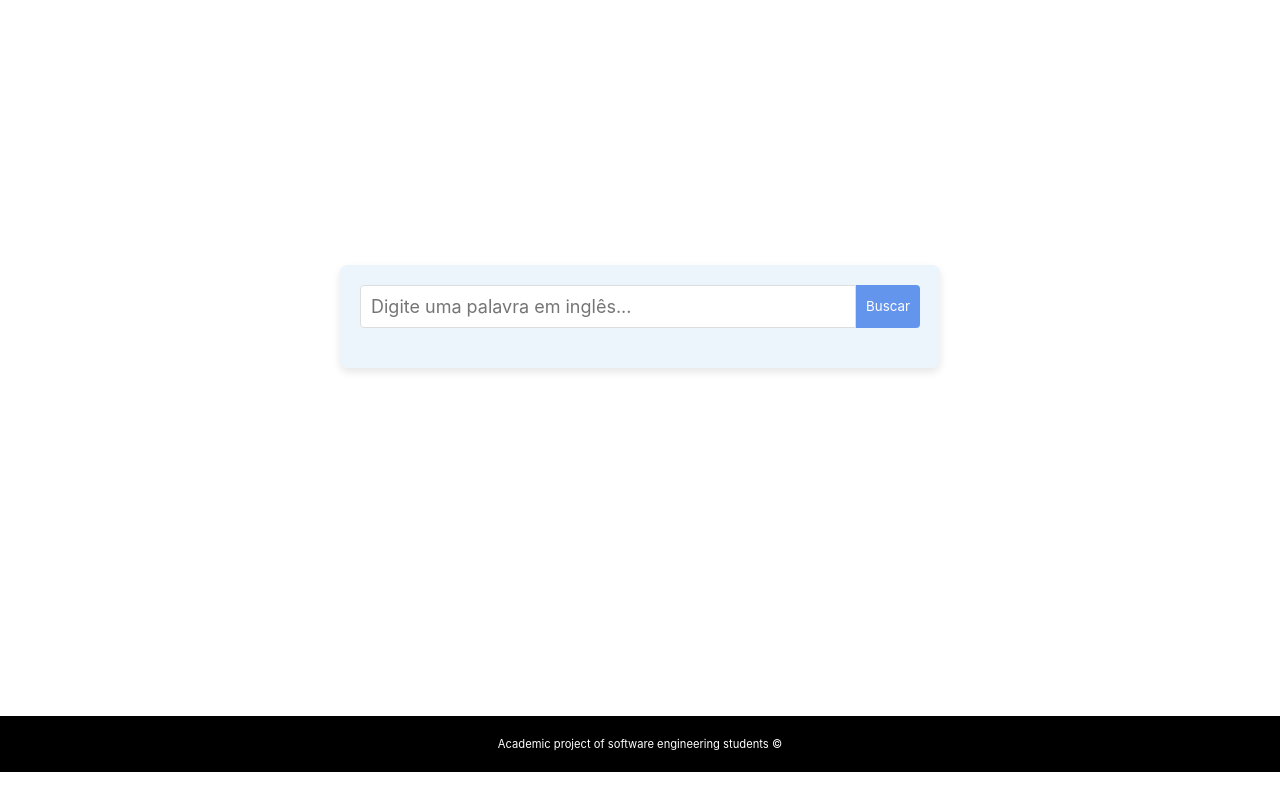
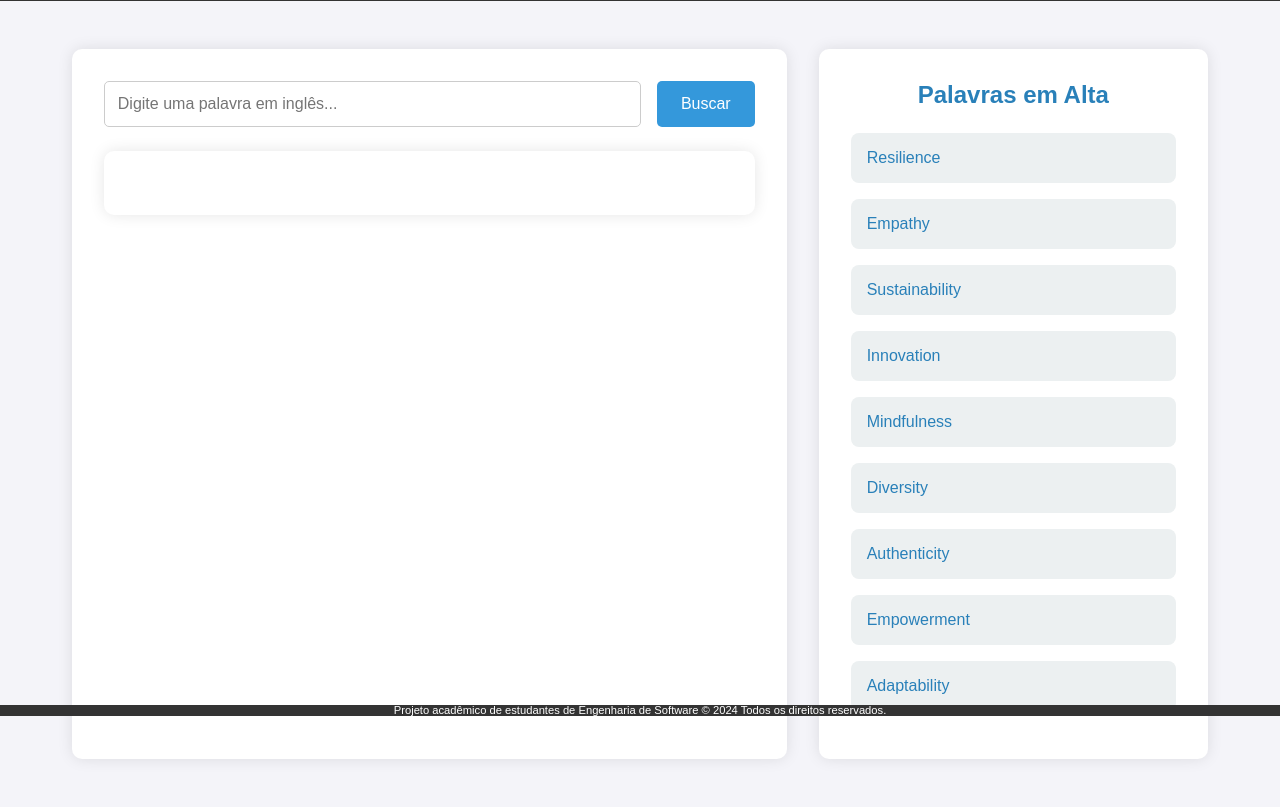
Before and after one commit to italodavii/Dicionario-Online-de-Ingles, a plain HTML site: page index.html in a window 1280 px wide. Shown: the part 84-891 px from the top of the page. Before the commit the page ends 856 px from the top, so only its background shows below. Drawn offline with Linux system fonts and the light colour scheme.

Commit message:
Reformulação completa da página

```diff
--- a/index.html
+++ b/index.html
@@ -1,34 +1,35 @@
 <!DOCTYPE html>
-<html lang="en">
+<html lang="pt-br">
 <head>
     <meta charset="UTF-8">
     <meta name="viewport" content="width=device-width, initial-scale=1.0">
-  <title>Dicionário Inglês</title>
+    <title>Dicionário Online de Inglês</title>
     <link rel="stylesheet" href="style.css">
-  <script src="script.js"></script>
 </head>
 <body>
     <header>
-    <img src="dictionary.png" alt="logo">
-    <h1>Dicionário de Inglês</h1>
+        <h1><img src="dictionary.png" alt="logo">Dicionário Online de Inglês</h1>
     </header>
-
-  <section>
     <div class="container">
-
+        <div class="search-container">
             <div class="input-group">
-        <input type="text" id="wordInput" placeholder="Digite uma palavra em inglês...">
+                <input type="text" id="wordInput" placeholder="Digite uma palavra em inglês..." onkeydown="if(event.key === 'Enter') buscarPalavra()">
                 <button onclick="buscarPalavra()">Buscar</button>
             </div>
+            <div class="result-container" id="resultContainer"></div>
+        </div>
 
-      <div class="result" id="resultContainer">
-        <!-- Tradução, significado e exemplo estão aqui -->
+        <div class="list-up">
+            <h2>Palavras em Alta</h2>
+            <!-- Botões serão gerados aqui pelo JavaScript -->
         </div>
+
     </div>
-  </section>
 
     <footer>
-  <p>Academic project of software engineering students ©</p>
+        <p>Projeto acadêmico de estudantes de Engenharia de Software © 2024 Todos os direitos reservados.</p>
     </footer>
+
+    <script src="script.js"></script>
 </body>
 </html>
--- a/script.js
+++ b/script.js
@@ -1,40 +1,86 @@
-const apiUrl = 'https://api.dictionaryapi.dev/api/v2/entries/en/';
+const apiUrl = "https://api.dictionaryapi.dev/api/v2/entries/en/"; // API de definições
+const translateUrl = "https://translate.googleapis.com/translate_a/single?client=gtx&sl=en&tl=pt&dt=t&q="; // API de tradução
 
-function buscarPalavra() {
-  const palavra = document.getElementById('wordInput').value;
-  fetch(`${apiUrl}${palavra}`)
-    .then(response => {
+function buscarPalavra(palavra = '') {
+    const inputPalavra = palavra || document.getElementById("wordInput").value;
+
+    // Primeira API - Definição da palavra
+    fetch(`${apiUrl}${inputPalavra}`)
+        .then((response) => {
             if (!response.ok) {
-        throw new Error('Erro na requisição');
+                throw new Error("Erro na requisição de definição");
             }
             return response.json();
         })
-    .then(data => {
+        .then((data) => {
             const significado = data[0].meanings[0].definitions[0].definition;
-      const exemploUso = data[0].meanings[0].definitions[0].example || 'Exemplo não disponível.';
+            const exemploUso = data[0].meanings[0].definitions[0].example || "Nenhum exemplo de uso encontrado.";
+            const categoriaGramatical = data[0].meanings[0].partOfSpeech || "Categoria gramatical não encontrada";
+            const sinônimos = data[0].meanings[0].synonyms || [];
+            const antônimos = data[0].meanings[0].antonyms || [];
+            const fonetica = data[0].phonetic || "Transcrição fonética não disponível";
 
-      traduzirPalavra(palavra, significado, exemploUso);
+            // Segunda API - Tradução da palavra
+            fetch(`${translateUrl}${encodeURIComponent(inputPalavra)}`)
+                .then((response) => response.json())
+                .then((data) => {
+                    const traducao = data[0][0][0];
+                    exibirResultado(inputPalavra, significado, exemploUso, traducao, sinônimos, antônimos, fonetica, categoriaGramatical);
                 })
-    .catch(error => {
-      console.error('Erro ao buscar dados:', error);
-      document.getElementById('resultContainer').innerHTML = '<p>Erro ao buscar dados. Tente novamente.</p>';
+                .catch((error) => {
+                    console.error("Erro ao traduzir:", error);
+                    document.getElementById("resultContainer").innerHTML = "<p>Erro ao traduzir a palavra.</p>";
+                });
+        })
+        .catch((error) => {
+            console.error("Erro ao buscar dados de definição:", error);
+            document.getElementById("resultContainer").innerHTML = "<p>Erro ao buscar dados de definição.<br>Verifique se a palavra esta correta e tente novamente.</p>";
         });
 }
 
-function traduzirPalavra(palavra, significado, exemploUso) {
-  const translateUrl = `https://translate.googleapis.com/translate_a/single?client=gtx&sl=en&tl=pt&dt=t&q=${encodeURIComponent(palavra)}`;
+function exibirResultado(palavra, significado, exemploUso, traducao, sinônimos, antônimos, fonetica, categoriaGramatical) {
+    // Convertendo sinônimos e antônimos para listas
+    const sinônimosLista = sinônimos.length > 0 ? sinônimos.join(', ') : "Nenhum sinônimo encontrado.";
+    const antônimosLista = antônimos.length > 0 ? antônimos.join(', ') : "Nenhum antônimo encontrado.";
 
-  fetch(translateUrl)
-    .then(response => response.json())
-    .then(data => {
-      const traducao = data[0][0][0];
-      let resultadoHTML = `<h2>Tradução:</h2><p>${traducao}</p>`;
-      resultadoHTML += `<h2>Significado:</h2><p>${significado}</p>`;
-      resultadoHTML += `<h2>Exemplo de Uso:</h2><p>${exemploUso}</p>`;
-      document.getElementById('resultContainer').innerHTML = resultadoHTML;
-    })
-    .catch(error => {
-      console.error('Erro ao traduzir:', error);
-      document.getElementById('resultContainer').innerHTML = '<p>Erro ao traduzir a palavra.</p>';
+    const resultadoHTML = `
+        <h2>Palavra: ${palavra}</h2>
+        <p><strong>Tradução:</strong> ${traducao}</p>
+        <p><strong>Significado:</strong> ${significado}</p>
+        <p><strong>Exemplo de uso:</strong> ${exemploUso}</p>
+        <p><strong>Categoria Gramatical:</strong> ${categoriaGramatical}</p>
+        <p><strong>Sinônimos:</strong> ${sinônimosLista}</p>
+        <p><strong>Antônimos:</strong> ${antônimosLista}</p>
+        <p><strong>Transcrição Fonética:</strong> ${fonetica}</p>
+    `;
+    document.getElementById("resultContainer").innerHTML = resultadoHTML;
+    document.getElementById("wordInput").value = ''; // Limpar o campo de input após a busca
+}
+
+// Para buscar ao pressionar Enter
+document.getElementById("wordInput").addEventListener("keypress", function(event) {
+    if (event.key === "Enter") {
+        buscarPalavra();
+    }
+});
+
+// Adicionar palavras no Em Alta
+const palavrasEmAlta = [
+    "Resilience", "Empathy", "Sustainability", "Innovation",
+    "Mindfulness", "Diversity", "Authenticity",
+    "Empowerment", "Adaptability"
+];
+
+function criarPalavrasEmAlta() {
+    const listUpContainer = document.querySelector('.list-up');
+
+    palavrasEmAlta.forEach(palavra => {
+        const button = document.createElement('button');
+        button.textContent = palavra;
+        button.onclick = () => buscarPalavra(palavra); // Adiciona a função de busca
+        listUpContainer.appendChild(button);
     });
 }
+
+// Chama a função quando o script for carregado
+criarPalavrasEmAlta();
--- a/style.css
+++ b/style.css
@@ -1,96 +1,145 @@
-*{
+* {
+    margin: 0;
     padding: 0;
-  margin: 0;
     box-sizing: border-box;
-  font-family: -apple-system, BlinkMacSystemFont, "Avenir Next", "Avenir",
-  "Segoe UI", "Lucida Grande", "Helvetica Neue", "Helvetica", "Fira Sans",
-  "Roboto", "Noto", "Droid Sans", "Cantarell", "Oxygen", "Ubuntu",
-  "Franklin Gothic Medium", "Century Gothic", "Liberation Sans", sans-serif;
 }
 
-header{
-  width: 100%;
-  height: 10vh;
-  background-color: black;
-  display: flex;
-  justify-content: center;
-  align-items: center;
-  position: fixed;
+body {
+    font-family: Arial, sans-serif;
+    background-color: #f4f4f9;
 }
 
-header img{
-  width: 3.5rem;
-  margin-right: 1rem;
-}
-
-header h1{
-  font-weight: bold;
-  letter-spacing: 0.6rem;
+header {
+    background-color: #333;
     color: white;
-}
-
-section{
-  width: 100%;
-  height: 100vh;
+    padding: 1.5rem;
     display: flex;
     justify-content: center;
     align-items: center;
 }
 
+header img{
+    width: 2rem;
+    margin-right: 0.8rem;
+}
+
+header h1{
+    display: flex;
+    align-items: center;
+}
+
 .container {
-  width: 100%;
-  max-width: 600px;
-  padding: 20px;
-  background-color: #fff;
-  border-radius: 8px;
-  box-shadow: 0 4px 8px rgba(0, 0, 0, 0.1);
-  background-color: #ecf4fc;
+    display: flex;
+    gap: 2rem;
+    max-width: 1200px;
+    margin: 3rem auto;
+    padding: 0 2rem;
+}
+
+.search-container {
+    flex: 2;
+    background-color: white;
+    padding: 2rem;
+    border-radius: 10px;
+    box-shadow: 0 0 15px rgba(0, 0, 0, 0.1);
 }
 
 .input-group {
     display: flex;
-  margin-bottom: 20px;
+    gap: 1rem;
+    margin-bottom: 1.5rem;
 }
 
-.input-group input {
-  flex: 1;
-  padding: 10px;
-  border: 1px solid #ddd;
-  border-radius: 4px 0 0 4px;
-  font-size: 18px;
+input {
+    padding: 0.8rem;
+    border-radius: 5px;
+    border: 1px solid #ccc;
+    font-size: 1rem;
+    width: 100%;
 }
 
-.input-group button {
-  padding: 10px;
+button {
+    padding: 0.8rem 1.5rem;
+    background-color: #3498db;
+    color: white;
     border: none;
-  background-color: #6495ED;
-  color: white;
-  border-radius: 0 4px 4px 0;
+    border-radius: 5px;
+    font-size: 1rem;
     cursor: pointer;
+    transition: background-color 0.3s;
 }
 
-.result {
-  margin-top: 20px;
+button:hover {
+    background-color: #2980b9;
 }
 
-.result h2 {
-  font-size: 17px;
-  margin-top: 15px;
-  color: #6495ED;
+.list-up {
+    background-color: white;
+    padding: 2rem;
+    border-radius: 10px;
+    box-shadow: 0 0 15px rgba(0, 0, 0, 0.1);
+    flex: 1;
 }
 
-.result p {
-  margin: 10px 0;
-  padding: 0;
+.list-up h2 {
+    font-size: 1.5rem;
+    margin-bottom: 1.5rem;
+    text-align: center;
+    color: #2980b9;
 }
 
-footer{
+.list-up button {
     width: 100%;
-  height: 7vh;
-  background-color: black;
+    padding: 1rem;
+    margin-bottom: 1rem;
+    background-color: #ecf0f1;
+    color: #2980b9;
+    border: none;
+    text-align: left;
+    border-radius: 8px;
+    font-size: 1rem;
+    cursor: pointer;
+    transition: background-color 0.3s;
+}
+
+.list-up button:hover {
+    background-color: #3498db;
+    color: white;
+}
+
+.result-container {
+    background-color: #fff;
+    padding: 2rem;
+    border-radius: 10px;
+    box-shadow: 0 0 15px rgba(0, 0, 0, 0.1);
+    margin-top: 1.5rem;
+}
+
+.result-container h2 {
+    font-size: 1.5rem;
+    color: #2980b9;
+}
+
+.result-container p {
+    font-size: 1.2rem;
+    margin-top: 1rem;
+    color: #555;
+}
+
+footer {
+    width: 100%;
+    height: 1.4vh;
+    background-color: #333;
+    color: white;
     display: flex;
     justify-content: center;
     align-items: center;
-  color: white;
     font-size: 0.7rem;
+    position: fixed;
+    bottom: 0;
+    left: 0;
 }
+
+footer p {
+    margin: 0;
+}
```
Also changed, not shown: back.png (added), 1 other file. Lines whose indentation alone changed are shown as unchanged.
